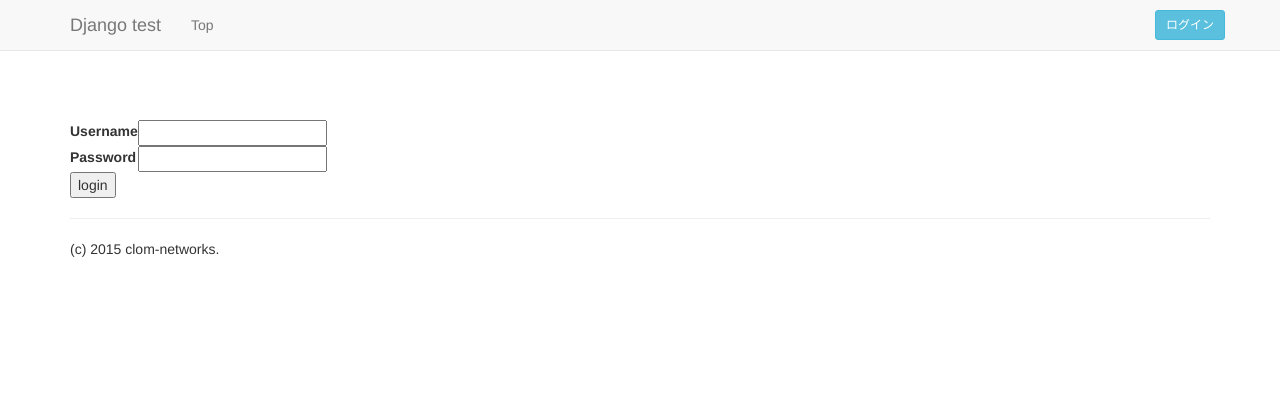
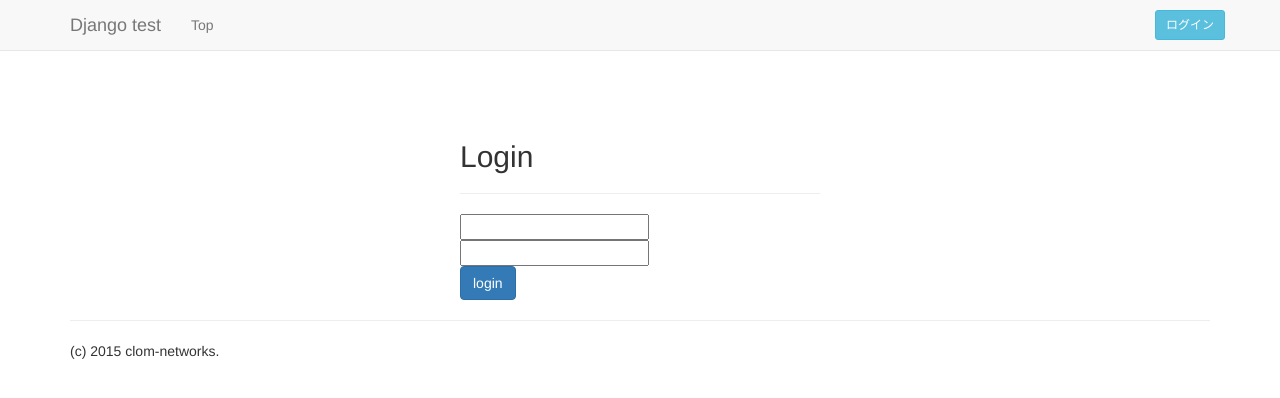
Before and after one commit to clom/django-wiki, a Django app: template templates/login.html in a window 1280 px wide. Shown: the top 398 px of the page. Run offline with Django 3.2, Linux system fonts and the light colour scheme; the template is opened without the code that fills it, so the values that code supplies are empty, except form fields; tables that the repository leaves empty hold one stand-in row (values such as "Sample post"); form fields are guessed from the names that the template uses; some libraries are stand-ins or nearby versions.

Commit message:
login From の修正

```diff
--- a/templates/base.html
+++ b/templates/base.html
@@ -1,4 +1,6 @@
 {% load staticfiles %}
+{% load bootstrap_toolkit %}
+{% load widget_tweaks %}
 <!DOCTYPE html>
 <html lang="{{ LANGUAGE_CODE|default:"en-us" }}">
 <head>
@@ -26,7 +28,7 @@
     <div class="navbar navbar-default navbar-fixed-top">
         <div class="container">
             <div class="navbar-header">
-                <a href="./" class="navbar-brand">{{ SITE_TITLE|default:"no title" }}</a>
+                <a href="/" class="navbar-brand">{{ SITE_TITLE|default:"no title" }}</a>
                 <button class="navbar-toggle" type="button" data-toggle="collapse" data-target="#navbar-main">
                     <span class="icon-bar"></span>
                     <span class="icon-bar"></span>
@@ -36,7 +38,7 @@
             <div class="navbar-collapse collapse" id="navbar-main">
                 <ul class="nav navbar-nav">
                     <!-- menu   -->
-                    <li><a href="./">Top</a></li>
+                    <li><a href="/">Top</a></li>
                 </ul>
                 {% if request.user.is_authenticated %}
                     <ul class="nav navbar-nav navbar-right">
--- a/templates/login.html
+++ b/templates/login.html
@@ -1,28 +1,32 @@
 {% extends "base.html" %}
+{% load bootstrap_toolkit %}
+{% load widget_tweaks %}
 
 {% block content %}
     <br>
     <br>
-
-    {% if form.errors %}
-        <p>Your username and password didn't match. Please try again.</p>
-    {% endif %}
-
-    <form method="post" action="{% url 'django.contrib.auth.views.login' %}">
-        {% csrf_token %}
-        <table>
-            <tr>
-                <td>{{ form.username.label_tag }}</td>
-                <td>{{ form.username }}</td>
-            </tr>
-            <tr>
-                <td>{{ form.password.label_tag }}</td>
-                <td>{{ form.password }}</td>
-            </tr>
-        </table>
-
-        <input type="submit" value="login"/>
-        <input type="hidden" name="next" value="{{ next }}"/>
-    </form>
-
+    <div class="row">
+        <div class="col-md-4">
+        </div>
+        <div class="col-md-4">
+        <h2>Login</h2>
+        <hr>
+            {% if form.errors %}
+                <p>ユーザ名かパスワードが間違っています</p>
+            {% endif %}
+            <form class="form" method="post" action="{% url 'django.contrib.auth.views.login' %}">
+                {% csrf_token %}
+                <div class="form-actions">
+                    {% render_field form.username class="form-control" placeholder=form.username.label %}
+                    <br>
+                    {% render_field form.password class="form-control" placeholder=form.password.label %}
+                    <br>
+                    <input class="btn btn-primary" type="submit" value="login"/>
+                    <input type="hidden" name="next" value="{{ next }}"/>
+                </div>
+            </form>
+        </div>
+        <div class="col-md-4">
+        </div>
+    </div>
 {% endblock content %}
--- a/tomori/settings.py
+++ b/tomori/settings.py
@@ -36,6 +36,8 @@ INSTALLED_APPS = {
     'django.contrib.messages',
     'django.contrib.staticfiles',
     'tomori',
+    'bootstrap_toolkit',
+    'widget_tweaks',
 }
 
 MIDDLEWARE_CLASSES = (
```
Also changed, not shown: db.sqlite3.
